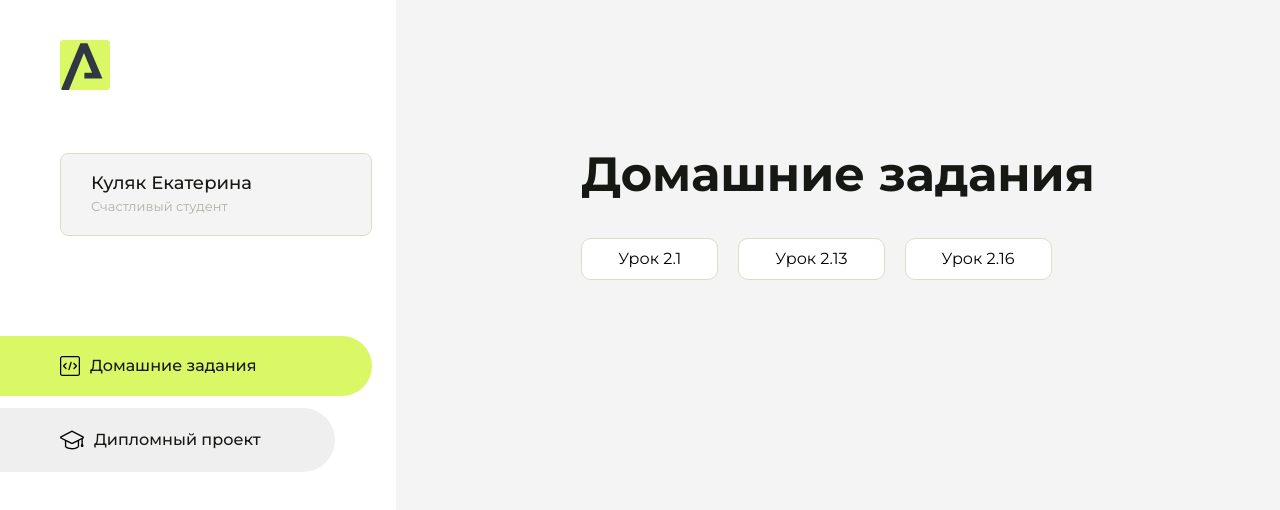
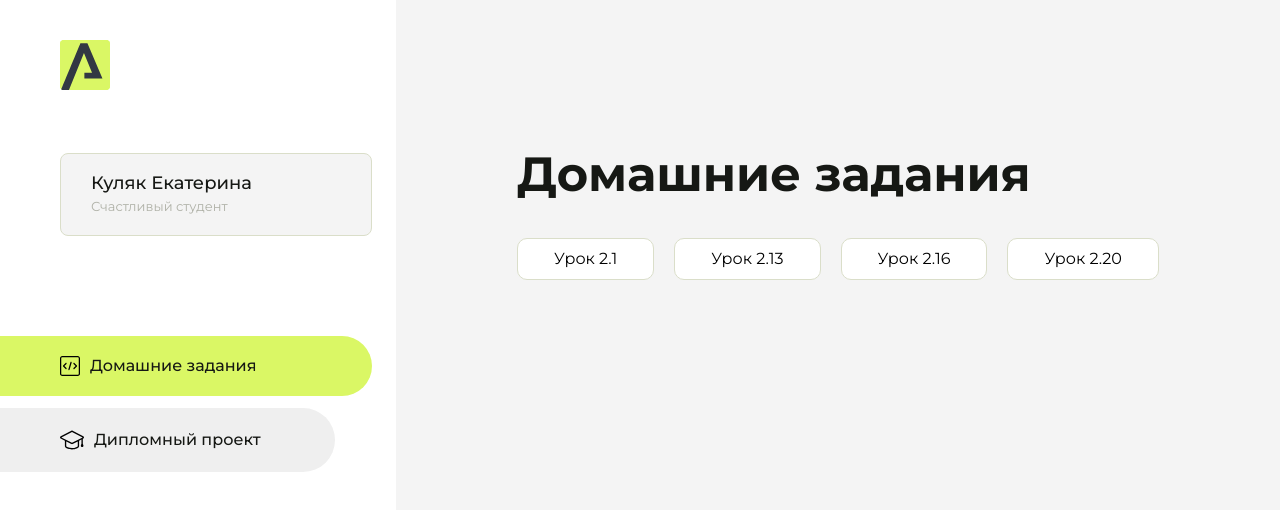
Before and after one commit to kotuxia/kotuxia.homework.aroken, a plain HTML site: page template/index.html in a window 1280 px wide. Drawn offline with Linux system fonts and the light colour scheme.

Commit message:
Update index.html

```diff
--- a/template/index.html
+++ b/template/index.html
@@ -112,6 +112,9 @@
                         <li class="content__list-item">
                             <a href="lesson_2.16/index.html">Урок 2.16</a>
                         </li>
+                        <li class="content__list-item">
+                            <a href="lesson_2.20/index.html">Урок 2.20</a>
+                        </li>
                     </ul>
                 </div>
                 <div class="content__block hidden" id="diplomBlock">
```
